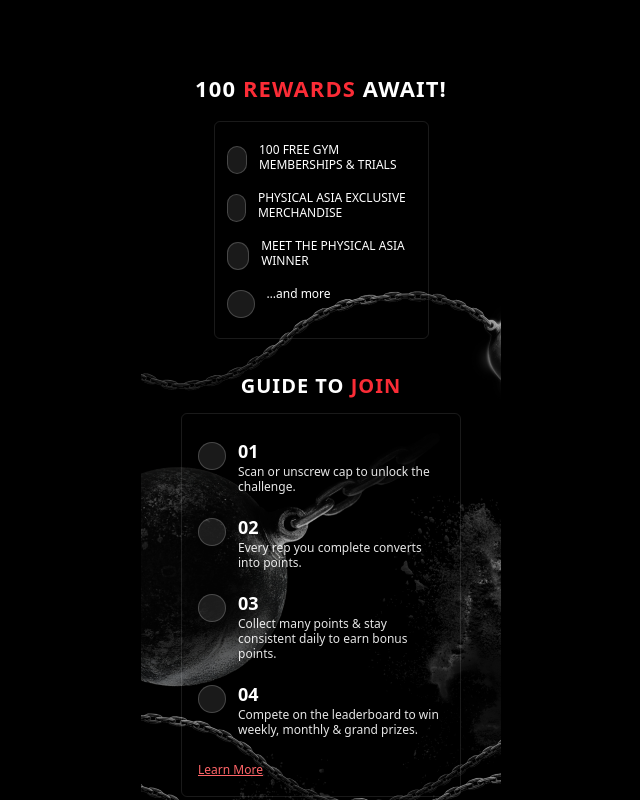
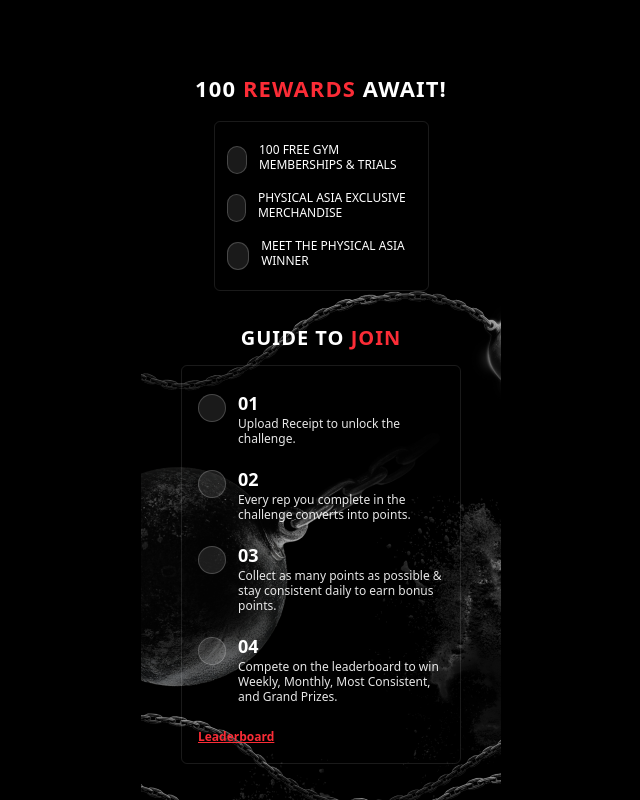
Before and after one commit to madebymachines/netflix-user-fe, a Next.js app: page / in a window 1280 px wide. Shown: the part 760-1560 px from the top of the page, without its empty margins (319-959 px from the left). Built offline with nearby package versions, Linux system fonts and the light colour scheme; no server answers.

Commit message:
revisi content

```diff
--- a/src/app/(home)/page.tsx
+++ b/src/app/(home)/page.tsx
@@ -7,6 +7,7 @@
 import CountryPill from "@/components/CountryPill";
 import OverlayMenu from "@/components/OverlayMenu";
 import { useAuthStore } from "@/store/authStore"; // Import store
+import Link from "next/link";
 
 const COUNTRIES = [
   { code: "ID", label: "Indonesia" },
@@ -57,7 +58,6 @@
     { label: "Profile", href: "/profile" },
     { label: "Leaderboard", href: "/leaderboard" },
     { label: "Logout", onClick: () => setLoggedIn(false) },
-
   ];
 
   const menuItems = loggedIn ? authMenu : guestMenu;
@@ -182,7 +182,6 @@
                   "100 FREE GYM MEMBERSHIPS & TRIALS",
                   "PHYSICAL ASIA EXCLUSIVE MERCHANDISE",
                   "MEET THE PHYSICAL ASIA WINNER",
-                  "…and more",
                 ].map((t, i) => (
                   <div key={i} className="flex items-start gap-3 py-2">
                     <span className="mt-1 inline-block h-7 w-7 rounded-full bg-white/10 border border-white/20" />
@@ -199,19 +198,19 @@
                 {[
                   {
                     n: "01",
-                    t: "Scan or unscrew cap to unlock the challenge.",
+                    t: "Upload Receipt to unlock the challenge.",
                   },
                   {
                     n: "02",
-                    t: "Every rep you complete converts into points.",
+                    t: "Every rep you complete in the challenge converts into points.",
                   },
                   {
                     n: "03",
-                    t: "Collect many points & stay consistent daily to earn bonus points.",
+                    t: "Collect as many points as possible & stay consistent daily to earn bonus points.",
                   },
                   {
                     n: "04",
-                    t: "Compete on the leaderboard to win weekly, monthly & grand prizes.",
+                    t: "Compete on the leaderboard to win Weekly, Monthly, Most Consistent, and Grand Prizes.",
                   },
                 ].map((s, i) => (
                   <div key={i} className="grid grid-cols-[28px_1fr] gap-3 py-3">
@@ -226,9 +225,12 @@
                     </div>
                   </div>
                 ))}
-                <button className="mt-3 text-[12px] underline text-red-400">
-                  Learn More
-                </button>
+                <Link
+                  href="/leaderboard"
+                  className="mt-3 inline-block text-[12px] font-semibold underline text-red-500"
+                >
+                  Leaderboard
+                </Link>
               </div>
             </div>
           </div>
```
